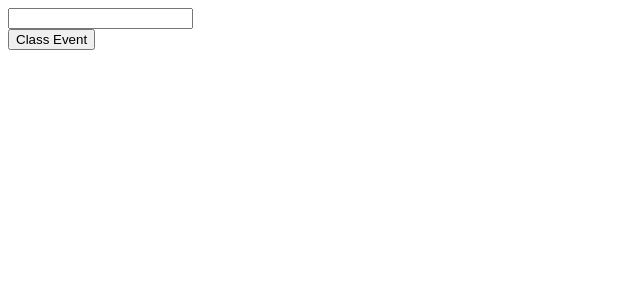
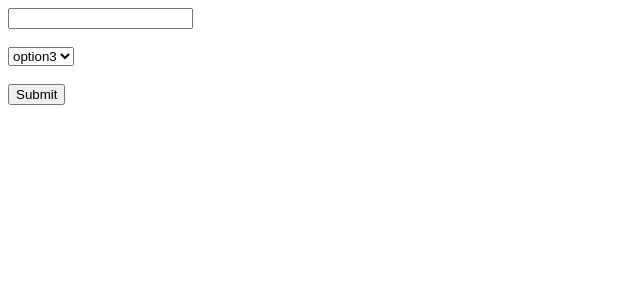
Before and after one commit to Hooseinsalari/React-tutorial, a React (Create React App) app in the folder first-app/: page / in a window 1280 px wide. Shown: the top 300 px of the page, without its empty margins (0-640 px from the left). Built offline with nearby package versions, Linux system fonts and the light colour scheme.

Commit message:
add a submit butten and use onSubmit event

```diff
--- a/first-app/src/CalssEvent.js
+++ b/first-app/src/CalssEvent.js
@@ -1,31 +1,52 @@
 import React, { Component } from 'react';
 
 class CalssEvent extends Component {
-    // ClickHandler = () => {
-    //     alert("Click Class")
-    // }
-
     constructor(){
         super();
         this.state={
-            text: ''
+            text: '',
+            option: 'option3'
         }
     }
 
     changeHandler = event => {
         this.setState({
-            text : event.target.value
+            text : event.target.value,
+
         })
-        console.log(event.target.value)
+        // console.log(event.target.value)
+    }
+
+    selectHandler = event => {
+        this.setState({
+            option: event.target.value
+        })
+        // console.log(event.target.value)
+    }
+
+    SubmitHandler = event => {
+        event.preventDefault();
+        console.log(this.state.text)
+        console.log(this.state.option)
     }
 
     render() {
+        const {text, option} = this.state;
         return (
-            <div>
-                <input type="text" value={this.state.text} onChange={this.changeHandler}/>
+            <form>
+                <input type="text" value={text} onChange={this.changeHandler}/>
                 <br/>
-                <button onClick={this.ClickHandler}>Class Event</button>
-            </div>
+                <br/>
+                <select value={option} onChange={this.selectHandler}>
+                    <option value="option1">option1</option>
+                    <option value="option2">option2</option>
+                    <option value="option3">option3</option>
+                    <option value="option4">option4</option>
+                </select>
+                <br/>
+                <br/>
+                <button type='submit' onClick={this.SubmitHandler}>Submit</button>
+            </form>
         );
     }
 }
```
